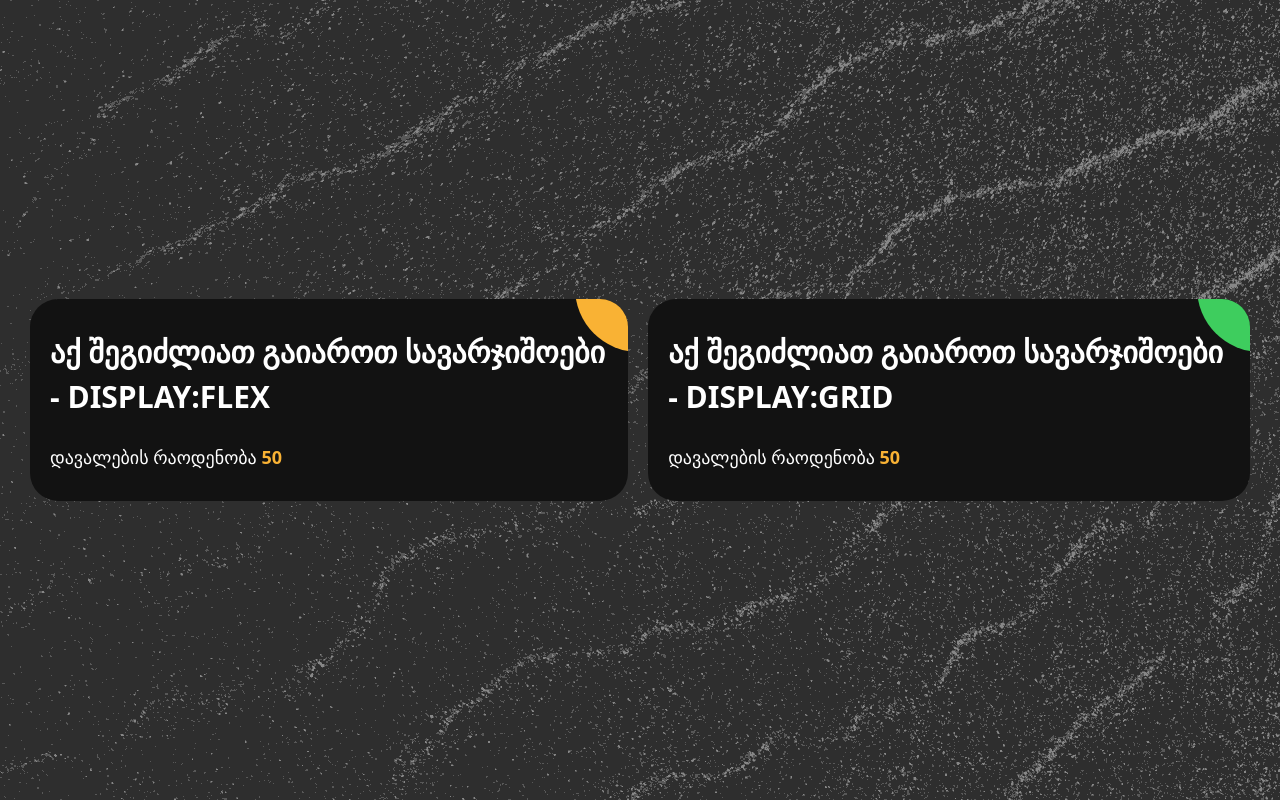
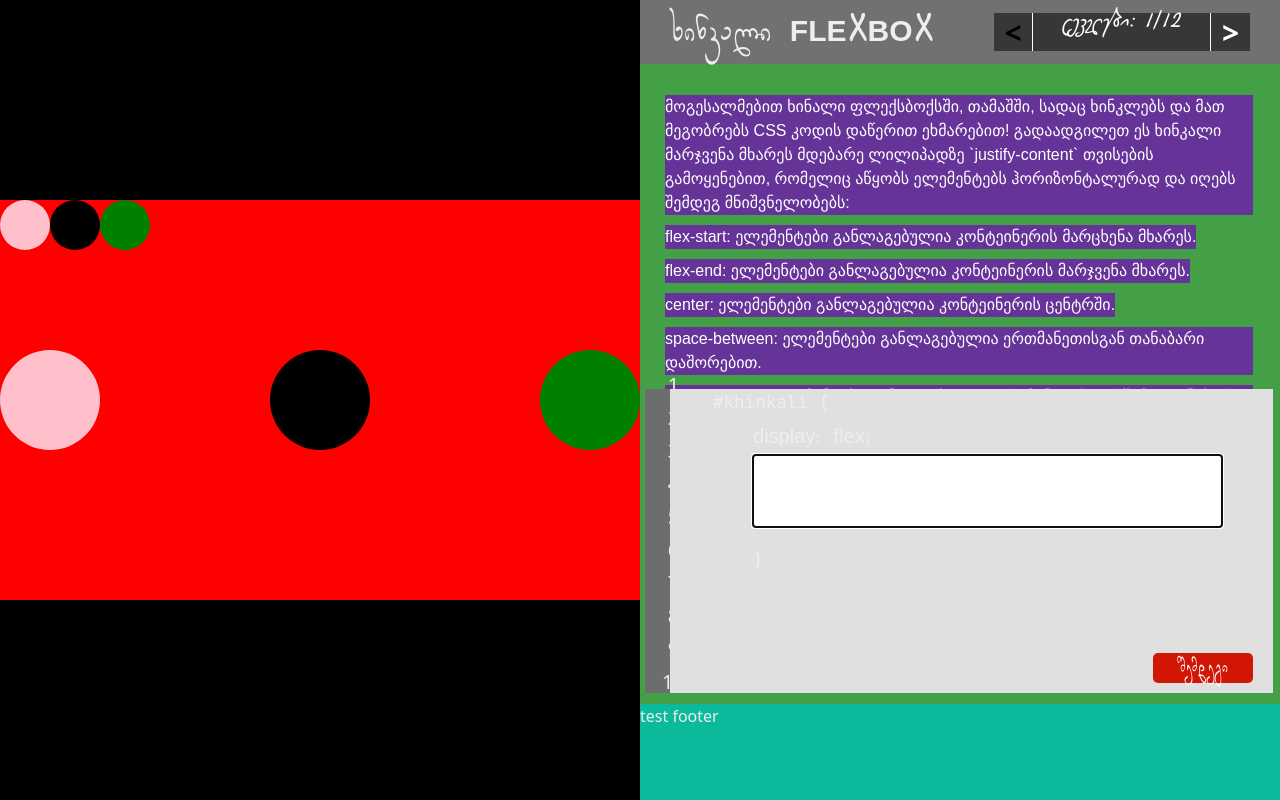
Before and after one commit to Ljojua15/flex-lessons, an Angular app: page / in a window 1280 px wide. Built offline with nearby package versions, Linux system fonts and the light colour scheme.

Commit message:
add-icon

```diff
--- a/src/app/app.component.html
+++ b/src/app/app.component.html
@@ -3,5 +3,5 @@
 <!--</div>-->
 
 <article class="app">
-    <flex-lesson-home class="app__home"/>
+  <flex-lesson-khinkali-flex />
 </article>
--- a/src/app/app.component.ts
+++ b/src/app/app.component.ts
@@ -9,7 +9,7 @@ import {HomeComponent} from './home/home.component';
 
 @Component({
   selector: 'flex-lesson-root',
-  imports: [HomeComponent],
+  imports: [ KhinkaliFlexComponent],
   templateUrl: './app.component.html',
   styleUrl: './app.component.scss'
 })
```
